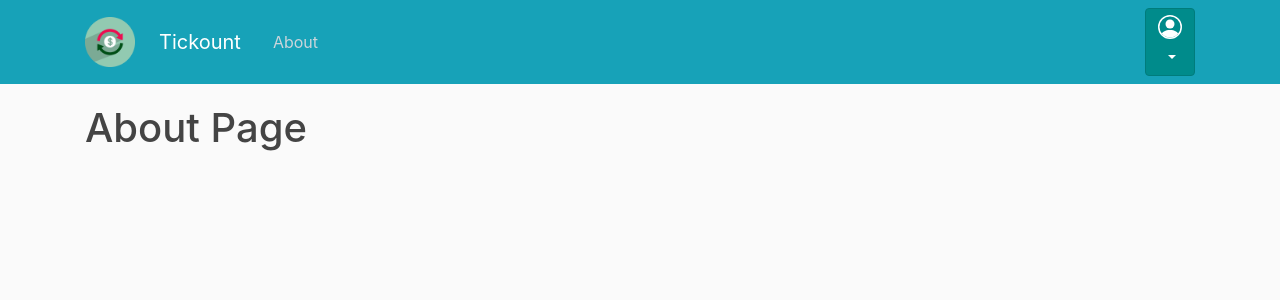
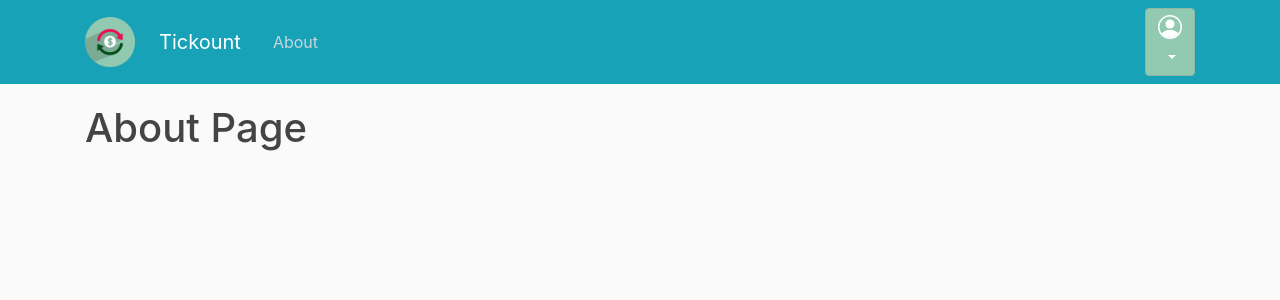
Before and after one commit to asierfdln/lostickes, a Django app: page /about/ in a window 1280 px wide. Shown: the top 300 px of the page. Run offline with Django 3.2, Linux system fonts and the light colour scheme; a user stored in the database is signed in; parts of the project's set-up code (start-up, migrations or seed data) failed here and were passed over; some libraries are stand-ins or nearby versions.

Commit message:
color changed

```diff
--- a/applostickes/templates/applostickes/base.html
+++ b/applostickes/templates/applostickes/base.html
@@ -46,7 +46,7 @@
             <!-- Navbar Right Side -->
             <div class="navbar-nav">
               <div class="dropdown">
-                <button style="background-color: darkcyan; border-color:rgb(0, 124, 124);" class="btn btn-secondary dropdown-toggle" type="button" id="dropdownMenuButton"
+                <button style="background-color: rgb(146, 202, 177); border-color: rgb(140, 184, 164);" class="btn btn-secondary dropdown-toggle" type="button" id="dropdownMenuButton"
                   data-toggle="dropdown" aria-haspopup="true" aria-expanded="false">
                   <svg width="1.5em" height="1.5em" viewBox="0 0 16 16" class="bi bi-person-circle" fill="currentColor"
                     xmlns="http://www.w3.org/2000/svg">
```
